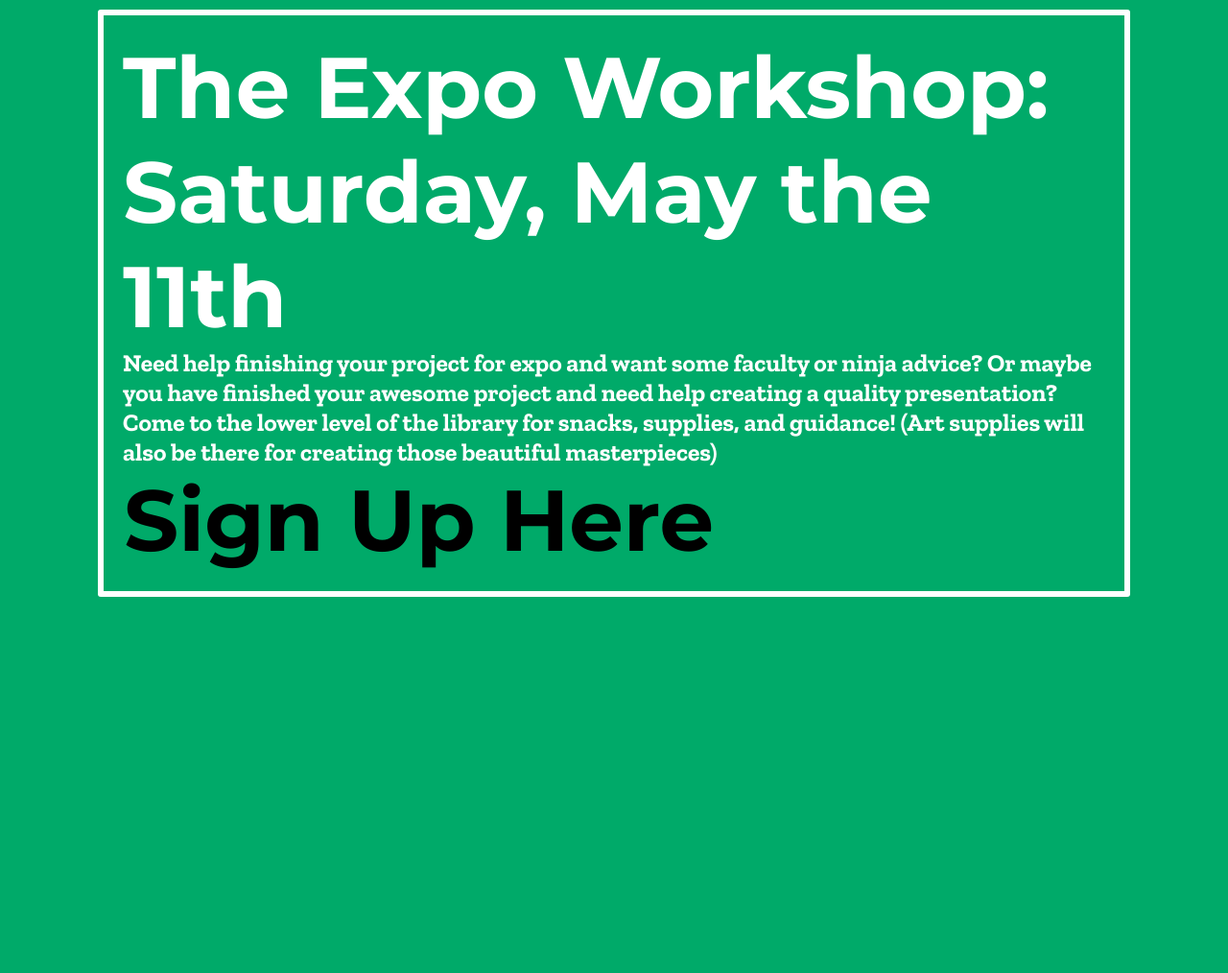
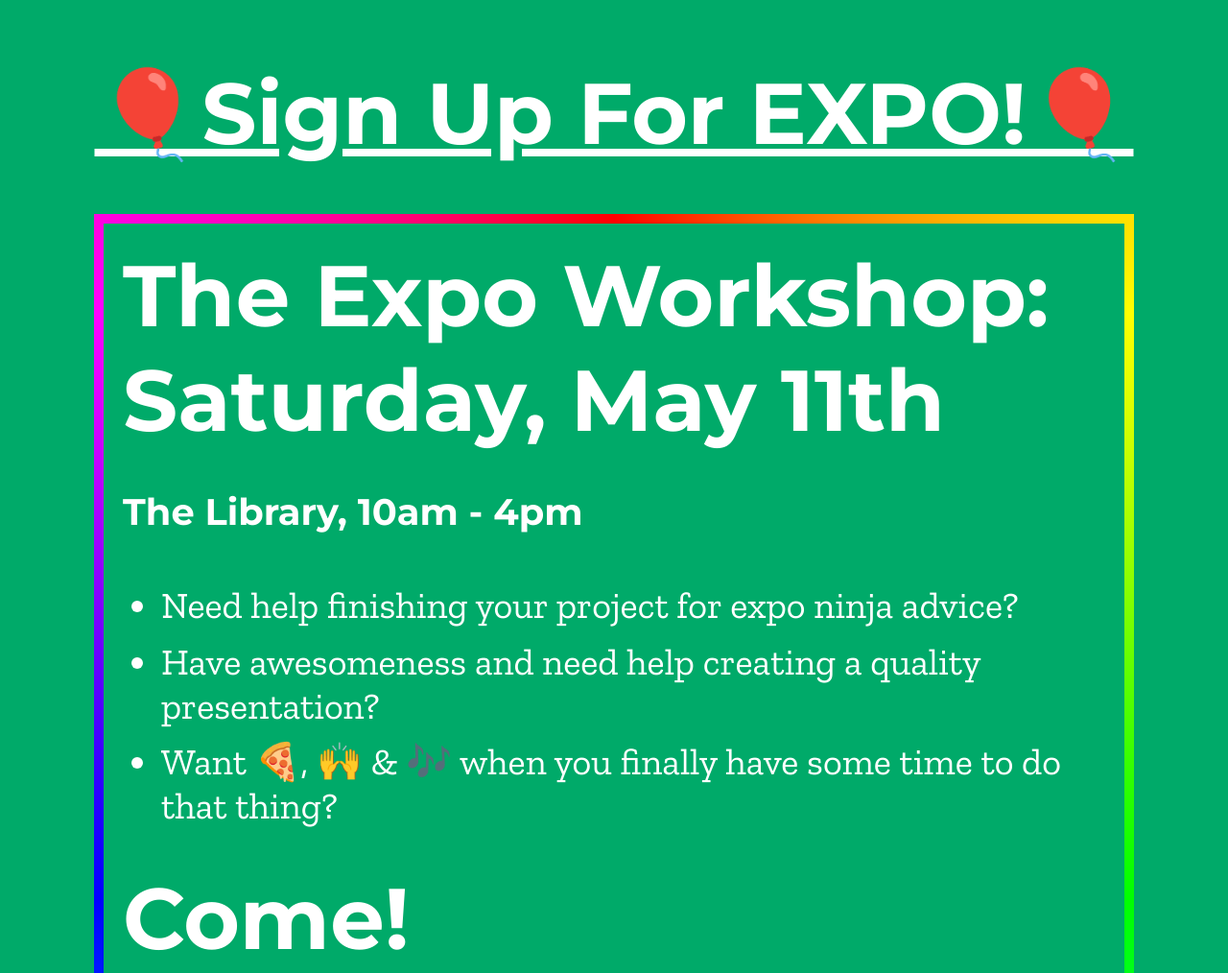
Before and after one commit to Inkering/EXPO, a website: page index.html in a window 1280 px wide. Shown: the part 730-1744 px from the top of the page at 96% size. Before the commit the page ends 1362 px from the top, so only its background shows below. Drawn offline with nearby package versions, Linux system fonts and the light colour scheme.

Commit message:
new styling, copy

```diff
--- a/index.html
+++ b/index.html
@@ -20,12 +20,21 @@
       </header>
       <div class="page-content">
         <img class="map" src="./assets/map.png" alt="Expo Map">
+
         <!-- <h1 class="title">EXPO</h1> -->
+        <a class="sign-up" href="https://forms.gle/WPGcBvhuDGjLLq4BA">🎈Sign Up For EXPO!🎈</a>
         <div class="invitation">
-          <h2>The Expo Workshop: Saturday, May the 11th</h2>
-          <p>Need help finishing your project for expo and want some faculty or ninja advice? Or maybe you have finished your awesome project and need help creating a quality presentation? Come to the lower level of the library for snacks, supplies, and guidance! (Art supplies will also be there for creating those beautiful masterpieces)</p></p>
-          <a href="https://forms.gle/WPGcBvhuDGjLLq4BA">Sign Up Here</a>
+
+          <h2>The Expo Workshop: <br/> Saturday, May 11th</h2>
+          <h3>The Library, 10am - 4pm</h3>
+          <ul>
+            <li>Need help finishing your project for expo ninja advice?</li>
+            <li>Have awesomeness and need help creating a quality presentation?</li>
+            <li>Want 🍕, 🙌 &amp; 🎶 when you finally have some time to do that thing?</li>
+          </ul>
+          <h2>Come!</h2>
         </div>
+
         <!-- <div class="responsive-video"> -->
           <!-- <iframe src="https://player.vimeo.com/video/327721471" width="640" height="400" frameborder="0" webkitallowfullscreen mozallowfullscreen allowfullscreen></iframe> -->
         <!-- </div> -->
--- a/style.css
+++ b/style.css
@@ -50,6 +50,7 @@ body {
   margin: 0;
   padding: 0;
 }
+
 .page-content {
     display: flex;
     flex-direction: column;
@@ -75,43 +76,49 @@ body {
     margin-bottom: 0;
     margin-top:0;
 }
-.invitation p {
+.invitation {
     font-family: 'Zilla Slab', serif;
-    font-size: 2vw;
+    font-weight: 400;
+    font-size: 3vw;
     text-align: left;
     margin: 0;
 }
 .invitation {
-    border: 6px solid;
+    border: 10px solid;
+    border-image: conic-gradient(red, yellow, lime, aqua, blue, magenta, red) 1;
     border-radius: 3px;
     padding: 20px;
     margin-bottom: 10px;
 }
 
+ .sign-up {
+    margin: 4vw 0 4vw 0;
+ }
+
+ li {
+  padding-top: 1vw;
+ }
 a {
-    outline: none;
-    text-decoration: none;
     padding: 2px 1px 0;
     font-family: 'Montserrat', sans-serif;
     font-size: 7vw;
     text-align: center;
+    font-color: white;
   }
 
   a:link {
-    color: black;
+    color: white;
   }
 
   a:visited {
-    color: black;
+    color: white;
   }
 
   a:focus {
-    border-bottom: 1px solid;
     background: #BAE498;
   }
 
   a:hover {
-    border-bottom: 1px solid;
     background: #CDFEAA;
   }
 
@@ -131,10 +138,42 @@ h2 {
     text-align: center;
 }
 
+h3 {
+    font-family: 'Montserrat', sans-serif;
+    font-size: 3vw;
+    text-align: left;
+}
 p {
   text-align: center;
   margin-top:-40px;
 }
+
+.rainbow {
+      background-image: gradient(linear, left top, right top,
+        color-stop(0, red),
+        color-stop(0.15, orange),
+        color-stop(0.3, yellow),
+        color-stop(0.45, green),
+        color-stop(0.65, blue),
+        color-stop(0.8, indigo),
+        color-stop(1, violet)
+      );
+      color:transparent;
+      background-clip: text;
+
+      /* for webkit browsers Chrome and Safari */
+      background-image: -webkit-gradient(linear, left top, right top,
+        color-stop(0, red),
+        color-stop(0.15, orange),
+        color-stop(0.3, yellow),
+        color-stop(0.45, green),
+        color-stop(0.65, blue),
+        color-stop(0.8, indigo),
+        color-stop(1, violet)
+      );
+      -webkit-background-clip: text;
+    }
+
 .title {
     margin-top: 0px;
     margin-bottom: 0px;
```
